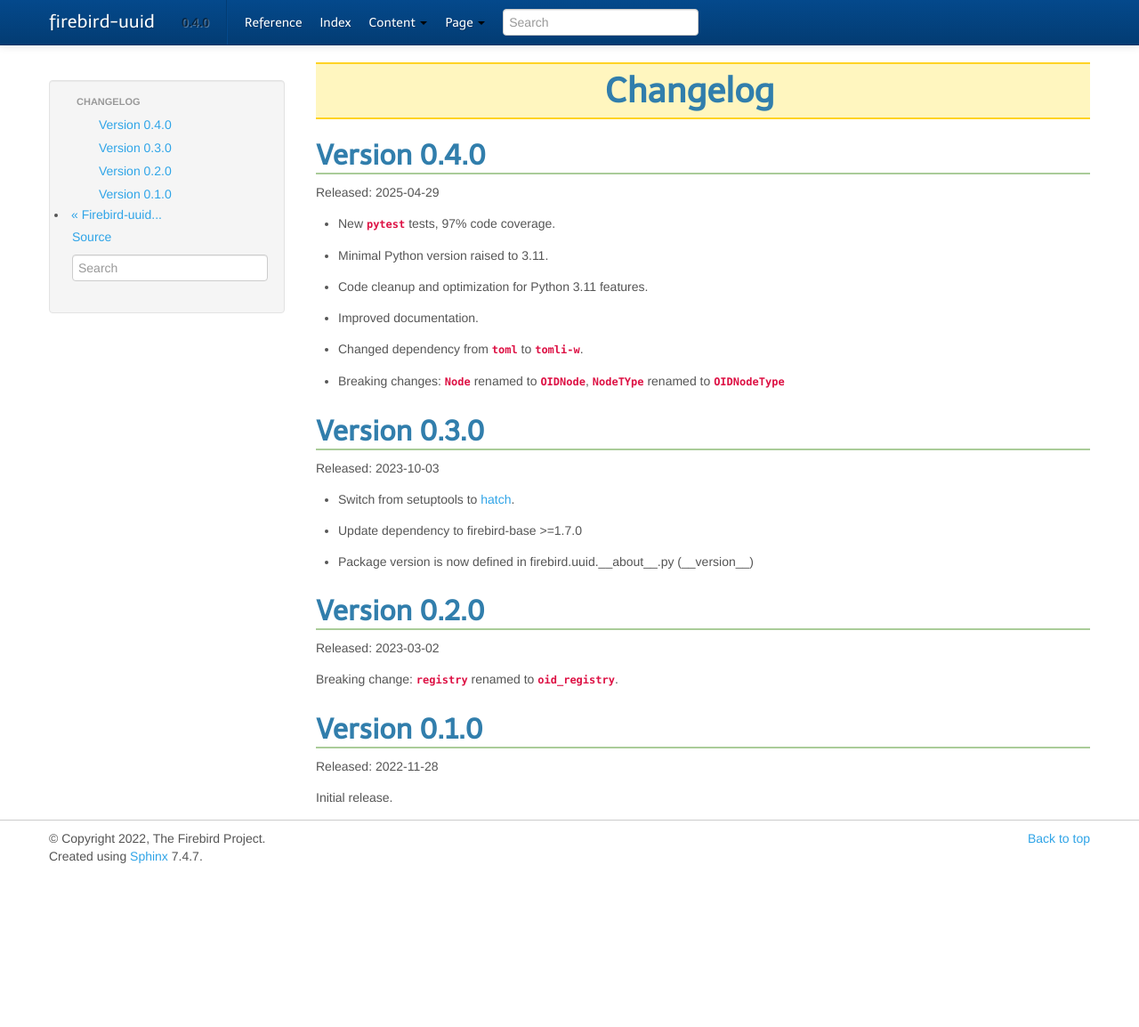
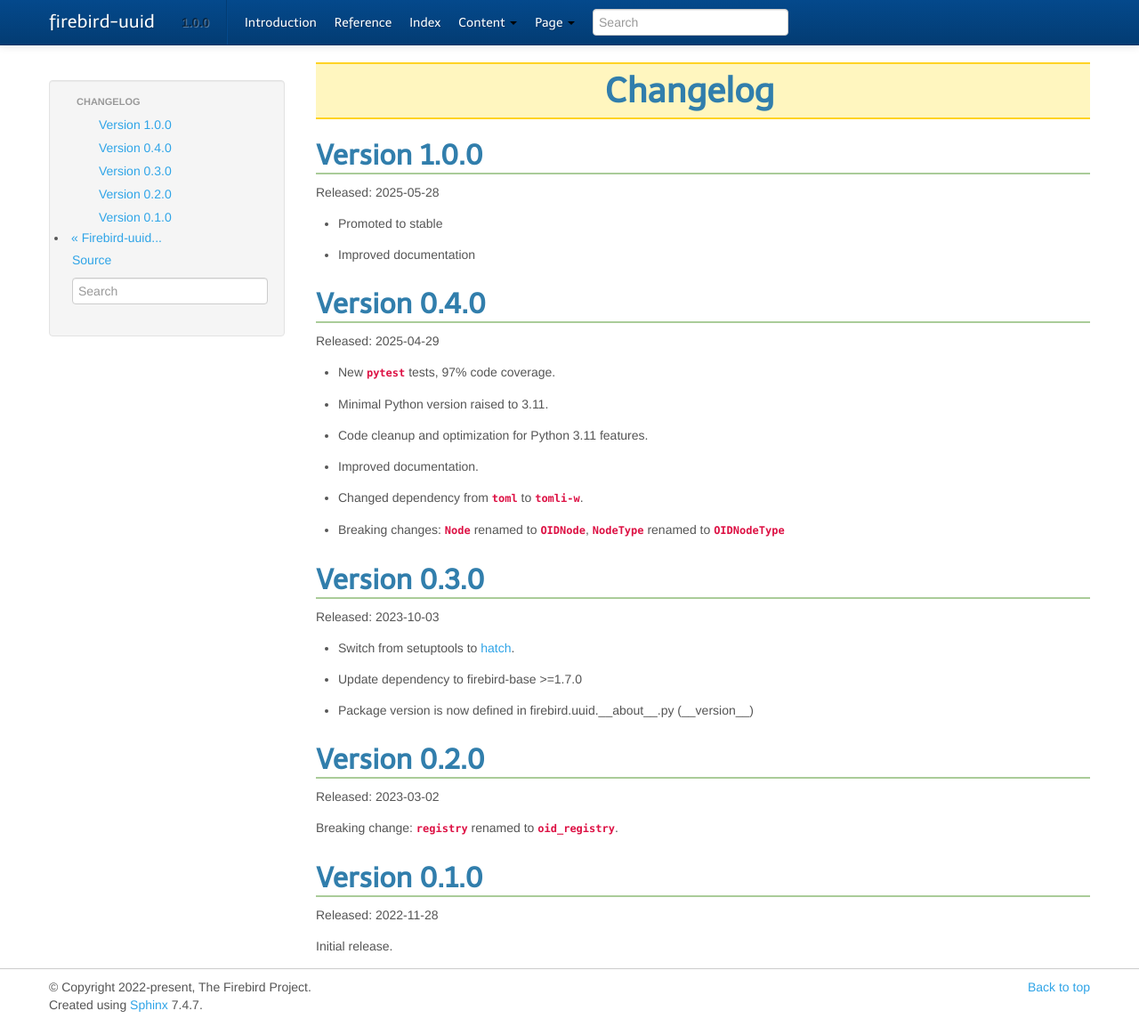
Before and after one commit to FirebirdSQL/firebird-uuid, a Sphinx documentation site: the page built from python/docs/changelog.txt, in a window 1280 px wide and 1154 px high. Shown: the whole window at 89% size. Built offline with Sphinx 7.4.7, drawn with Linux system fonts in a browser that asks for light colours; pages that are not in the unit, such as notebooks, are missing from menus; the version number is read from the project's files by our own code.

Commit message:
Release 1.0.0

```diff
--- a/python/docs/changelog.txt
+++ b/python/docs/changelog.txt
@@ -1,6 +1,13 @@
 #########
 Changelog
 #########
+
+Version 1.0.0
+=============
+Released: 2025-05-28
+
+* Promoted to stable
+* Improved documentation
 
 Version 0.4.0
 =============
@@ -11,7 +18,7 @@
 * Code cleanup and optimization for Python 3.11 features.
 * Improved documentation.
 * Changed dependency from `toml` to `tomli-w`.
-* Breaking changes: `Node` renamed to `.OIDNode`, `NodeTYpe` renamed to `.OIDNodeType`
+* Breaking changes: `Node` renamed to `.OIDNode`, `NodeType` renamed to `.OIDNodeType`
 
 Version 0.3.0
 =============
--- a/python/docs/conf.py
+++ b/python/docs/conf.py
@@ -10,7 +10,7 @@
 # https://www.sphinx-doc.org/en/master/usage/configuration.html#project-information
 
 project = 'firebird-uuid'
-copyright = '2022, The Firebird Project'
+copyright = '2022-present, The Firebird Project'
 author = 'Pavel Císař'
 
 # The short X.Y version
@@ -70,6 +70,7 @@
     # an arbitrary url.
     'navbar_links': [
         #("Usage Guide", "usage-guide"),
+        ("Introduction", "introduction"),
         ("Reference", "reference"),
         ("Index", "genindex"),
     ],
--- a/python/docs/index.txt
+++ b/python/docs/index.txt
@@ -12,6 +12,7 @@
    :maxdepth: 2
    :caption: Contents:
 
+   introduction
    reference
    changelog
 
--- a/python/docs/reference.txt
+++ b/python/docs/reference.txt
@@ -5,7 +5,13 @@
 #######################
 
 .. autodata:: ROOT_SPEC
+
+   **URL for ROOT specification**
+
 .. autodata:: IANA_ROOT_NAME
+
+   **IANA name before Firebird namespace. Does not contain trailing dot.**
+
 .. autodata:: oid_registry
 
 .. autofunction:: get_specification
--- a/python/src/firebird/uuid/__about__.py
+++ b/python/src/firebird/uuid/__about__.py
@@ -1,4 +1,4 @@
 # SPDX-FileCopyrightText: 2022-present The Firebird Projects <www.firebirdsql.org>
 #
 # SPDX-License-Identifier: MIT
-__version__ = "0.4.0"
+__version__ = "1.0.0"
```
Also changed, not shown: other parts of python/docs/index.txt (+1 -1 lines), python/CHANGELOG.md, 3 other files.
